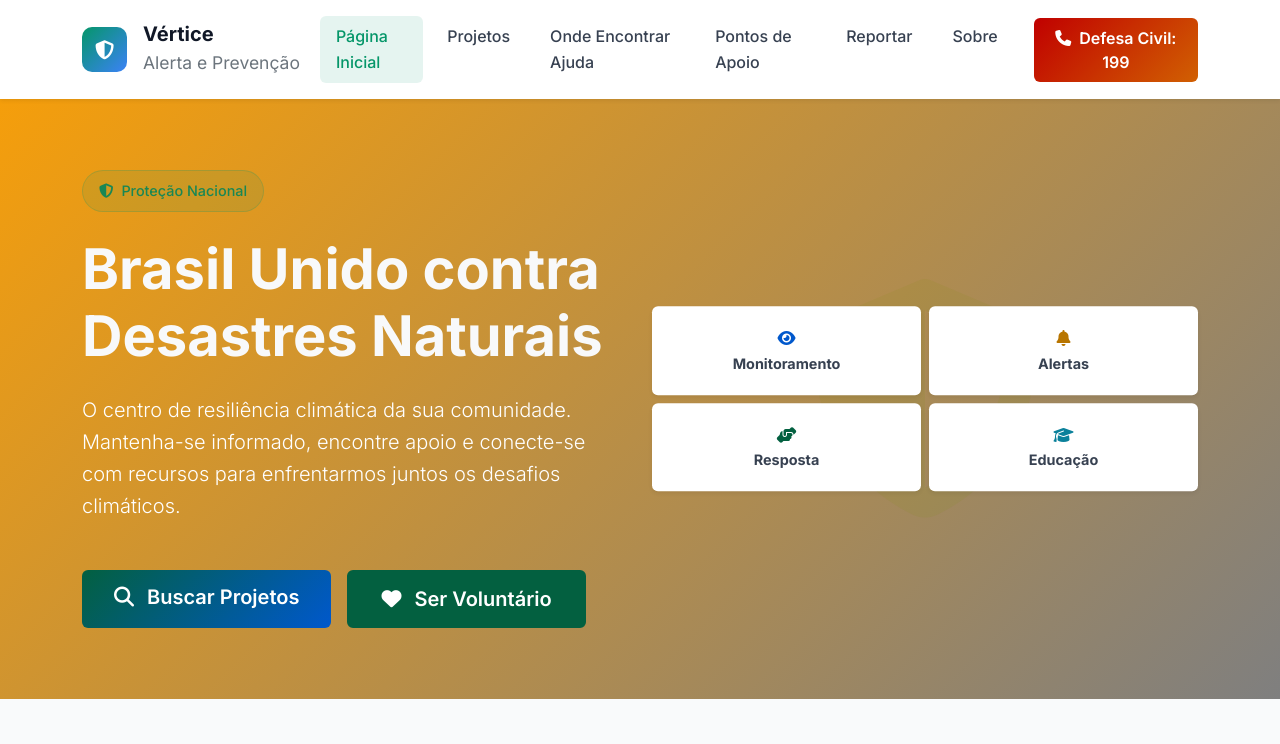
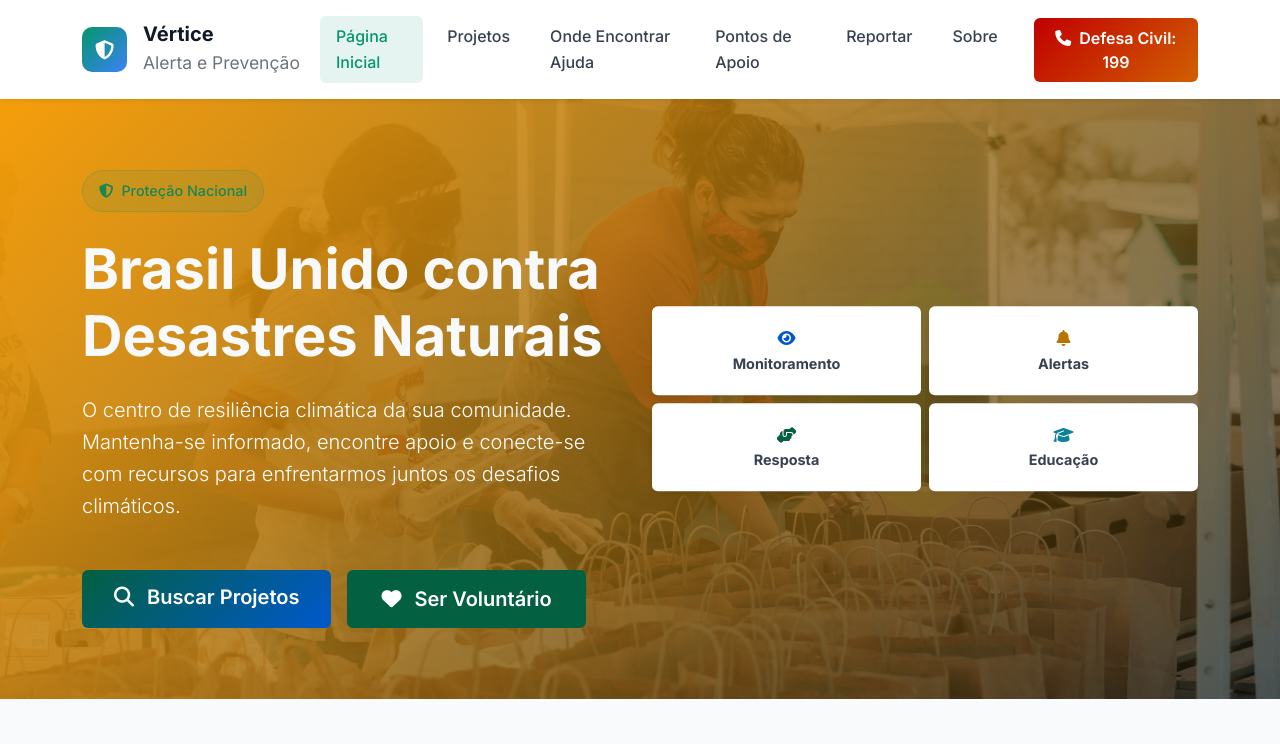
Before and after one commit to amimarinho/gs-vertice, a plain HTML site: page index.html in a window 1280 px wide. Shown: the top 744 px of the page. Drawn offline with nearby package versions, Linux system fonts and the light colour scheme.

Commit message:
ajuste de erro caminho relativo image

```diff
--- a/css/style.css
+++ b/css/style.css
@@ -164,10 +164,10 @@ html {
 .hero-section {
   position: relative;
   overflow: hidden;
-  background-image: url(./assets/images/voluntariado-sacolas-comida.jpg);
+  background-image: url(../assets/images/voluntariado-sacolas-comida.jpg);
   background-position: 50%;
   background-repeat: no-repeat;
-  background-size: cover;
+  background-size: cover;git
 }
 
 .hero-section::before {
```
